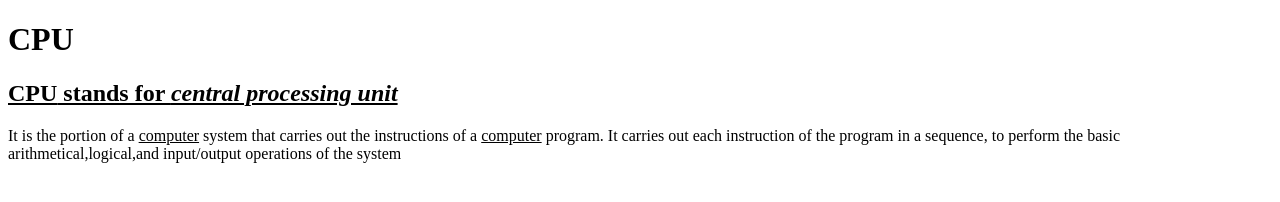
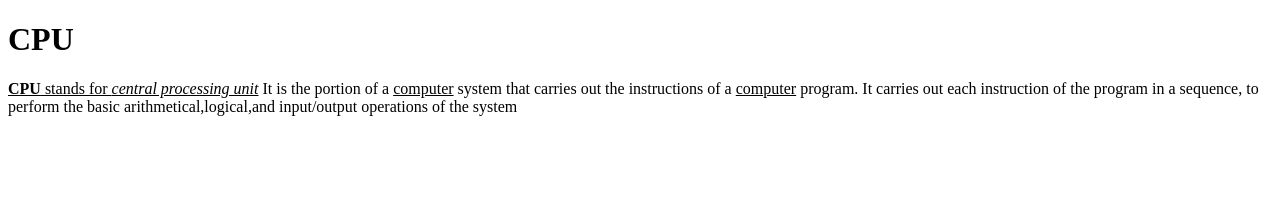
Before and after one commit to iamneo-production/efcfdbebfeaaadaeccdfffebaeceaec, a website: page public/index.html in a window 1280 px wide. Drawn offline with Linux system fonts and the light colour scheme.

Commit message:
Backup Commit

```diff
--- a/public/index.html
+++ b/public/index.html
@@ -9,11 +9,11 @@
 </head>
 <body>
     <h1><b>CPU</b></h1>
-    <h2><u><b>CPU</b> stands for <i>central processing unit</i></u></h2>
+    <p><u><b>CPU</b> stands for <i>central processing unit</i></u>
     It is the portion of a <u>computer</u> system that carries
     out the instructions of a <u>computer</u> program.
     It carries out each instruction of the program in a sequence,
-    to perform the basic arithmetical,logical,and input/output operations of the system
+    to perform the basic arithmetical,logical,and input/output operations of the system</p>
 
 </body>
 </html>
```
